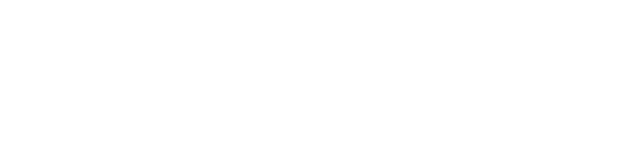
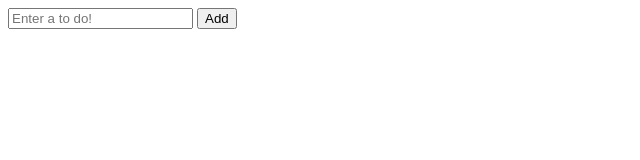
Before and after one commit to JoeKonst/to-do-list, a plain HTML site: page index.html in a window 1280 px wide. Shown: the whole page, without its empty margins (0-640 px from the left). Drawn offline with Linux system fonts and the light colour scheme; files whose address does not match are found by name.

Commit message:
add input + button.

```diff
--- a/index.html
+++ b/index.html
@@ -5,6 +5,9 @@
     <title>to do list</title>
   </head>
   <body>
+    <!-- To do -->
+    <input type="text" placeholder="Enter a to do!">
+    <input type="submit" value="Add">
     <!-- JS -->
     <script src="main.js"></script>
   </body>
```
